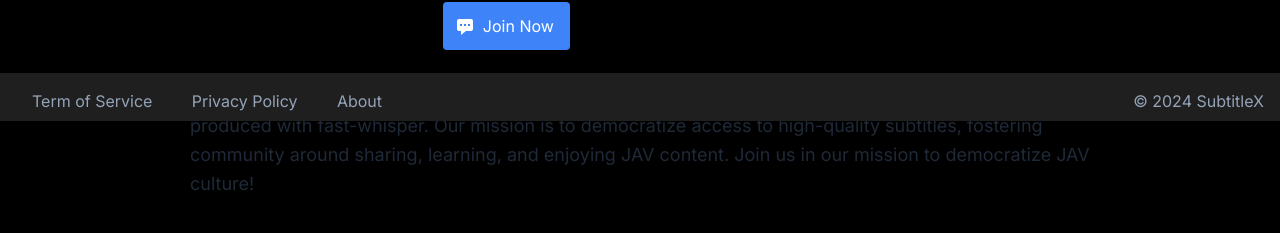
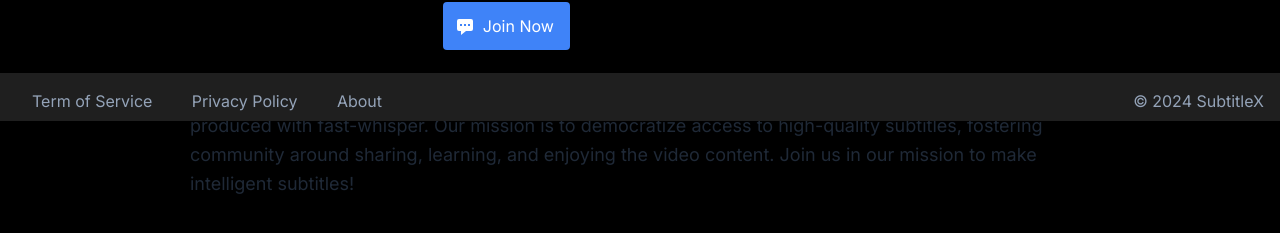
Before and after one commit to zw3413/subtitlex_vercel, a Next.js app: page /jav in a window 1280 px wide. Shown: the part 679-912 px from the top of the page. Built offline with nearby package versions, Linux system fonts and the light colour scheme; no server answers.

Commit message:
minor update

```diff
--- a/app/jav/page.jsx
+++ b/app/jav/page.jsx
@@ -30,7 +30,7 @@ export default function AdultContent() {
             </div>  <p className="text-lg max-w-[900px] text-pink-200 leading-relaxed">
             Search, download, and enjoy using our extensive library with a massive amount of over 150,000 subtitles for more than 30,000 Japanese Adult Videos (JAVs) collected when building the Subtitlex.xyz
             </p><div className="flex content-center"><TelegramJoinPage></TelegramJoinPage></div><p className="text-lg leading-relaxed max-w-[900px] text-gray-800">
-                Subtitlex.xyz is a comprehensive database of subtitles for online videos, curated from the internet and produced with fast-whisper. Our mission is to democratize access to high-quality subtitles, fostering community around sharing, learning, and enjoying JAV content. Join us in our mission to democratize JAV culture!
+                Subtitlex.xyz is a comprehensive database of subtitles for online videos, curated from the internet and produced with fast-whisper. Our mission is to democratize access to high-quality subtitles, fostering community around sharing, learning, and enjoying the video content. Join us in our mission to make intelligent subtitles!
             </p></>
     );
 }
```
